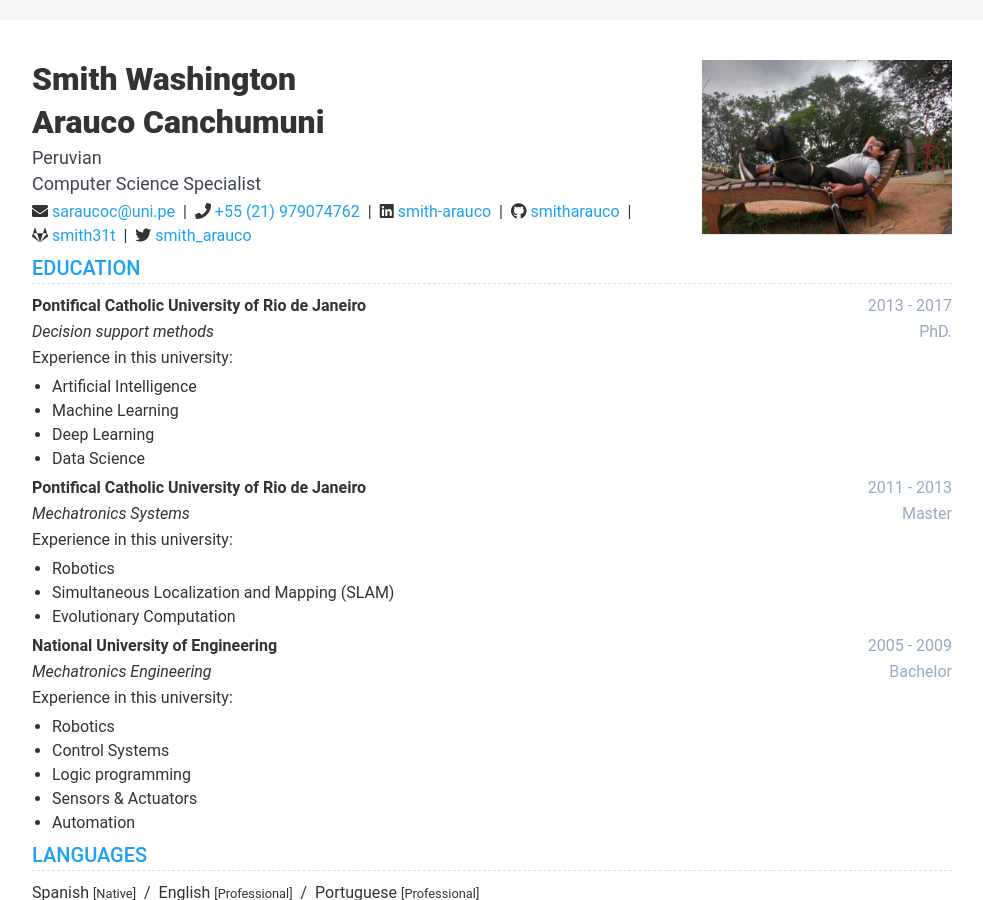
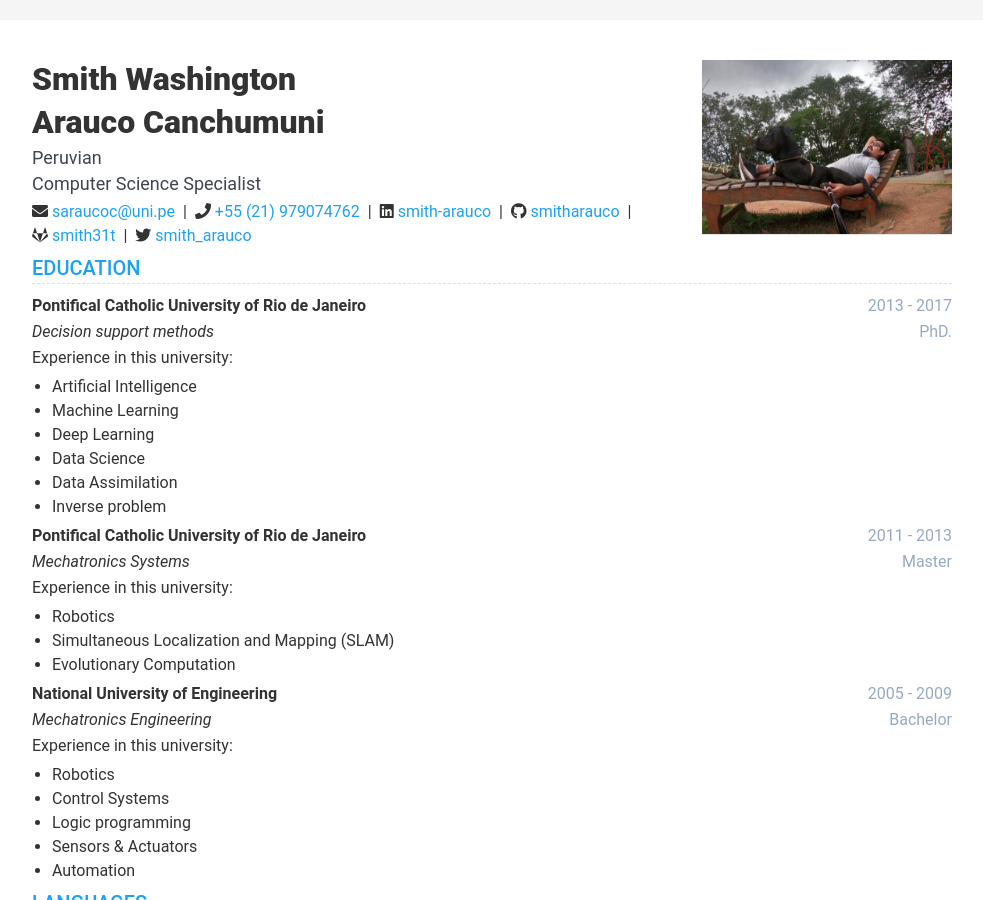
Before and after one commit to smitharauco/https-smitharauco.github.io-, a Jekyll site: the page built from index.html, in a window 1280 px wide and 900 px high. Shown: the whole window, without its empty margins (148-1131 px from the left). Built offline with Jekyll 4.4.1, drawn with Linux system fonts in a browser that asks for light colours; nearby versions of some CDN libraries.

Commit message:
Update data.yml

```diff
--- a/_data/data.yml
+++ b/_data/data.yml
@@ -65,7 +65,8 @@ education:
         + Machine Learning
         + Deep Learning
         + Data Science
-
+        + Data Assimilation
+        + Inverse problem
     - university: Pontifical Catholic University of Rio de Janeiro
       time: 2011 - 2013
       major: Mechatronics Systems
```
